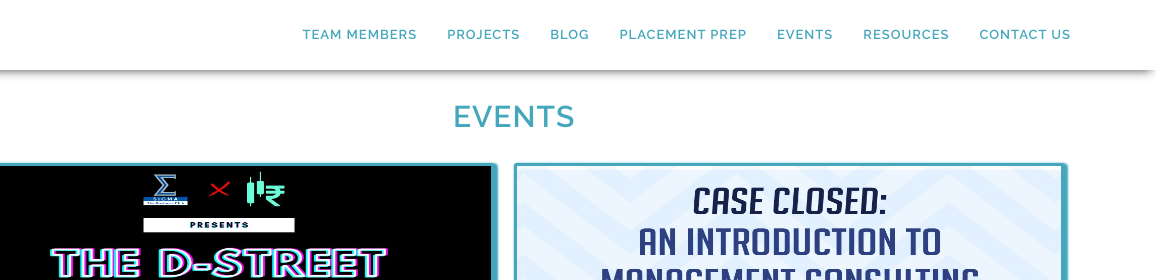
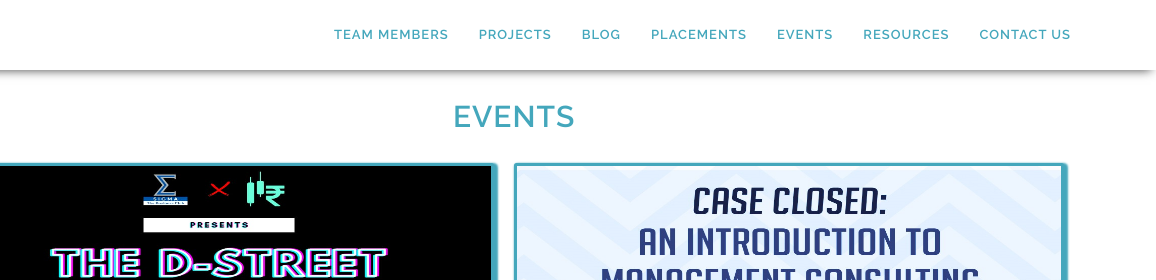
Before and after one commit to sigma-nitt/sigma-nitt.github.io, a plain HTML site: page events/index.html in a window 1280 px wide. Shown: the top 280 px of the page, 124-1280 px from the left. Drawn offline with nearby package versions, Linux system fonts and the light colour scheme.

Commit message:
Fixed Header bug

```diff
--- a/events/index.html
+++ b/events/index.html
@@ -67,7 +67,7 @@
                     <a href="../team/">Team Members</a>
                     <a href="../projects/" class="active">Projects</a>
                     <a href="../blog/">Blog</a>
-                    <a href="../placement/">Placement Prep</a>
+                    <a href="placement/">Placements</a>
                     <a href="../events/">Events</a>
                     <a href="../resources/">Resources</a>
                     <a href="../contact-us/">Contact Us</a>
@@ -93,7 +93,7 @@
 					<li><a href="../team/">Team Members</a></li>
 					<li><a href="../projects/">Projects</a></li>
 					<li><a href="../blog/">Blog</a></li>
-					<li><a href="../placement/">Placement Prep</a></li>
+					<li><a href="placement/">Placements</a></li>
 					<li><a href="../events/">Events</a></li>
 					<li><a href="../resources/">Resources</a></li>
 					<li><a href="../contact-us/">Contact Us</a></li>
```
Also changed, not shown: blog/index.html (+1 -1 lines), index.html (+2 -2 lines), placement/index.html (+1 -1 lines), projects/index.html (+2 -2 lines), resources/index.html (+2 -2 lines).
